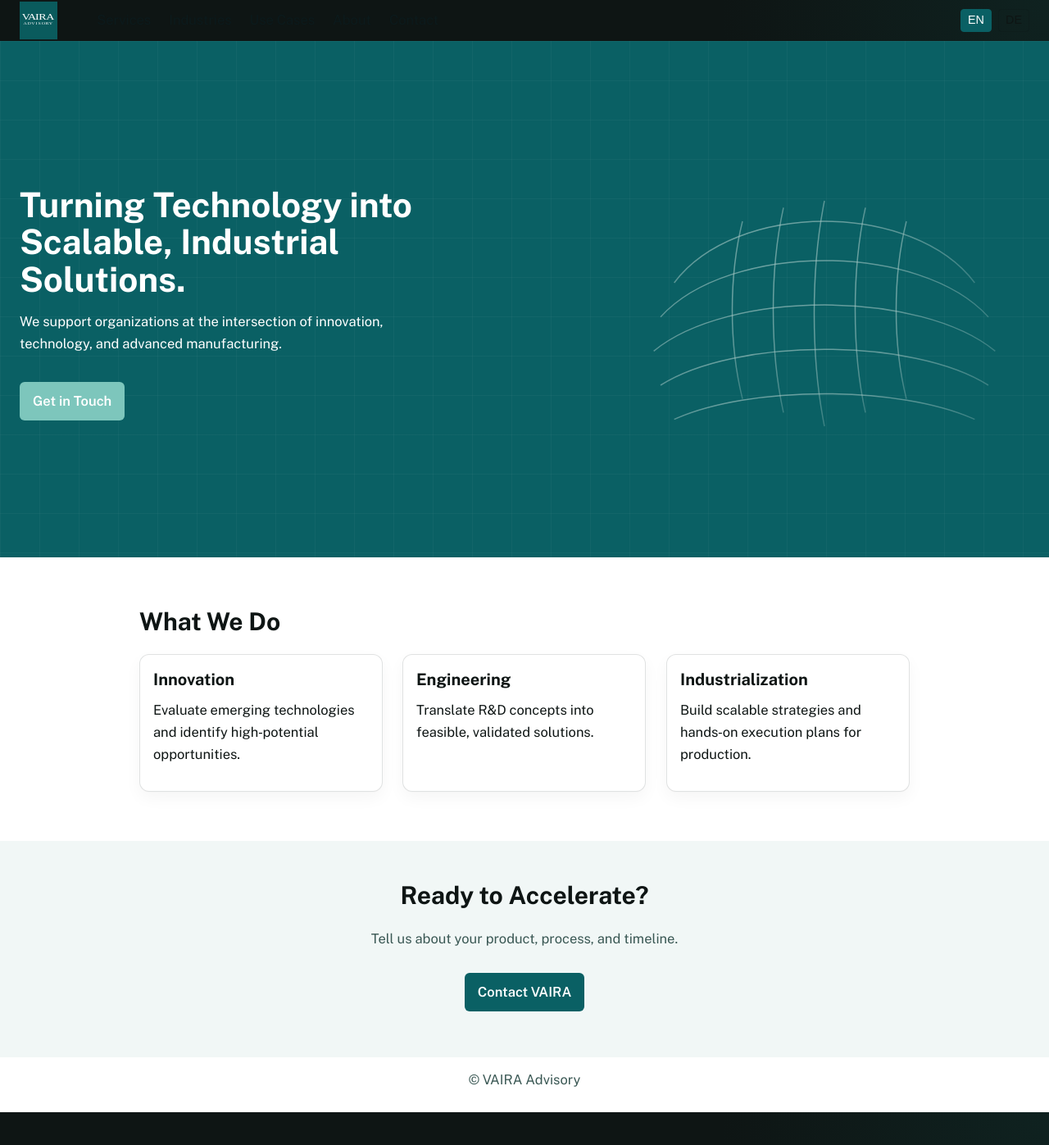
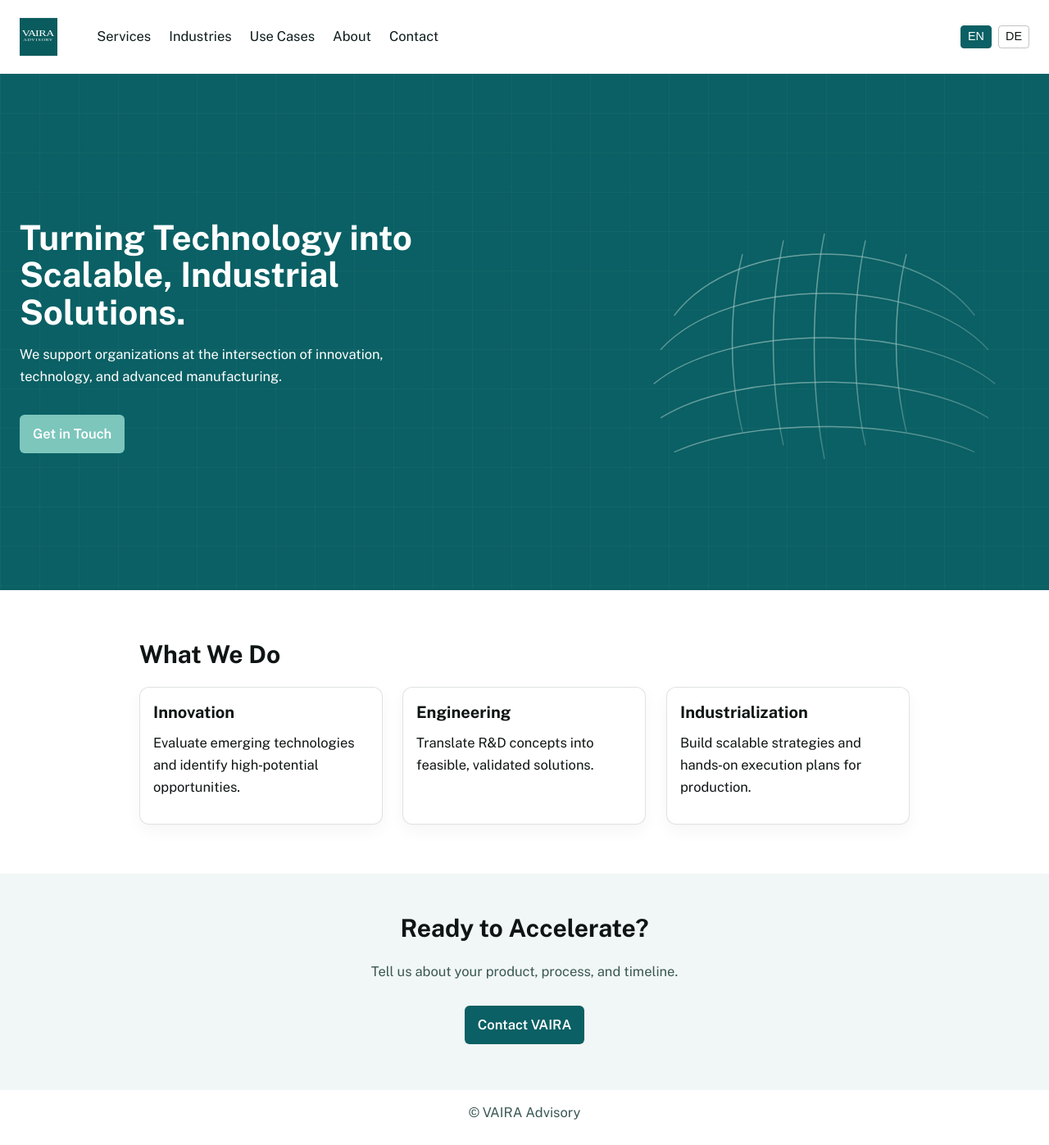
Before and after one commit to raphaelheeb/vaira-advisory, a Jekyll site: the page built from index.html, in a window 1280 px wide. Shown: the whole page at 82% size. Built offline with Jekyll 4.4.1, drawn with Linux system fonts in a browser that asks for light colours; before the commit the page ends 1357 px from its top, so only the background shows below that.

Commit message:
Update styles.css

```diff
--- a/assets/css/styles.css
+++ b/assets/css/styles.css
@@ -95,9 +95,21 @@
    HEADER / NAV
    ------------------------- */
 
-.site-header .site-logo svg {
-  height: 62px !important;   /* try 58–72px to taste */
-  width: auto !important;
+.site-header {
+  background: #ffffff;         /* restore white header */
+  color: var(--ink-strong);
+  padding: 20px 0;
+  border-bottom: 0;
+}
+
+/* Works whether the logo is an <img> or inline <svg> */
+.site-header .site-logo,
+.site-header .site-logo img,
+.site-header .site-logo svg,
+.header-wrap img,
+.header-wrap svg {
+  height: 62px;
+  width: auto;
   display: block;
 }
 
@@ -395,52 +407,6 @@
   * { animation: none !important; transition: none !important; }
 }
 
-/* -------------------------
-Language switcher styling
-____________________________*/
-
-.language-switcher {
-  display: flex;
-  gap: 8px;
-  margin-left: 24px;
-}
-
-.lang-btn {
-  cursor: pointer;
-  font-size: 0.9rem;
-  padding: 4px 8px;
-  border-radius: 4px;
-  background: transparent;
-  border: 1px solid rgba(255,255,255,0.4);
-  color: #0e1514;
-  transition: all 120ms ease;
-}
-
-.lang-btn.active {
-  background: #0A6064;
-  color: white;
-  border-color: #0A6064;
-}
-
-.lang-btn:hover {
-  background: #7dc6bc;
-  color: #0A6064;
-}
-
-/* Default: show EN, hide DE */
-[lang="de"] { display: none; }
-
-/* Active language overrides applied via JS */
-html.lang-de [lang="en"] { display: none !important; }
-html.lang-de [lang="de"] { display: inline !important; }
-
-/* For block-level German elements */
-html.lang-de blockquote[lang="de"],
-html.lang-de div[lang="de"],
-html.lang-de p[lang="de"],
-html.lang-de li[lang="de"] {
-  display: block !important;
-}
 
 /* ==== Language switcher (EN/DE) ==== */
 
```
